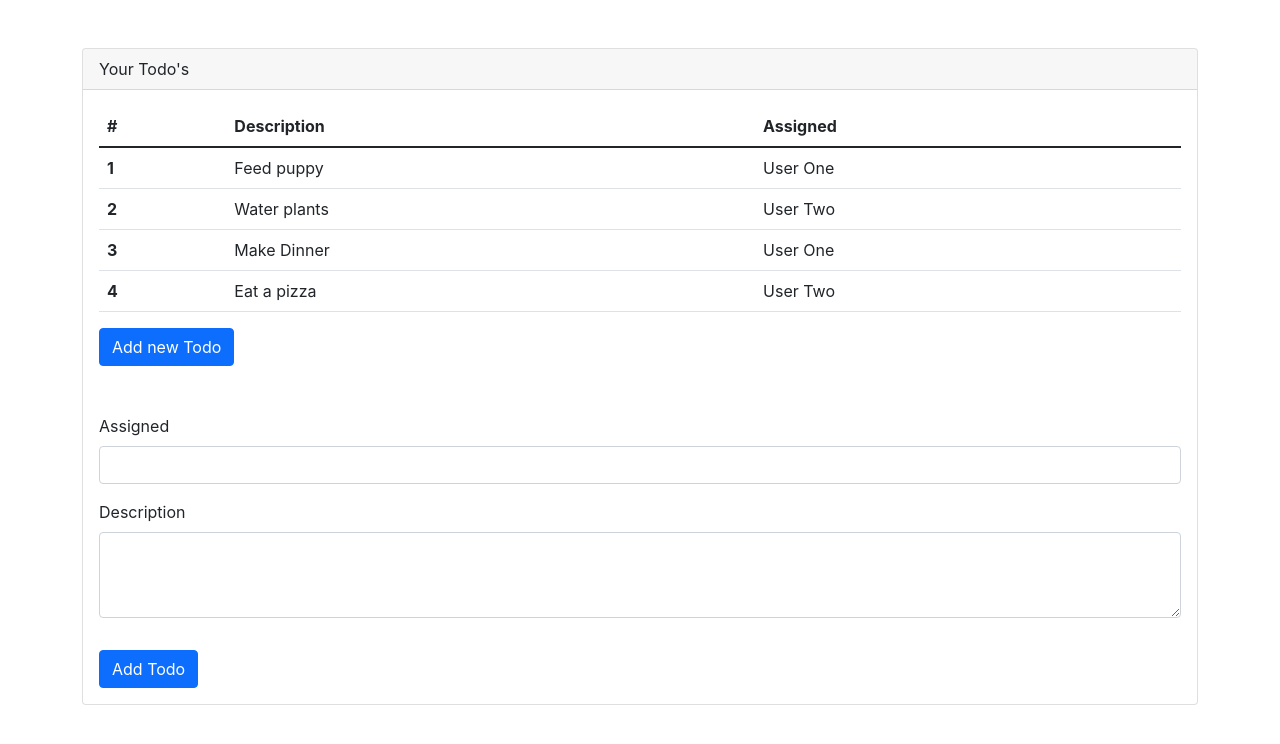
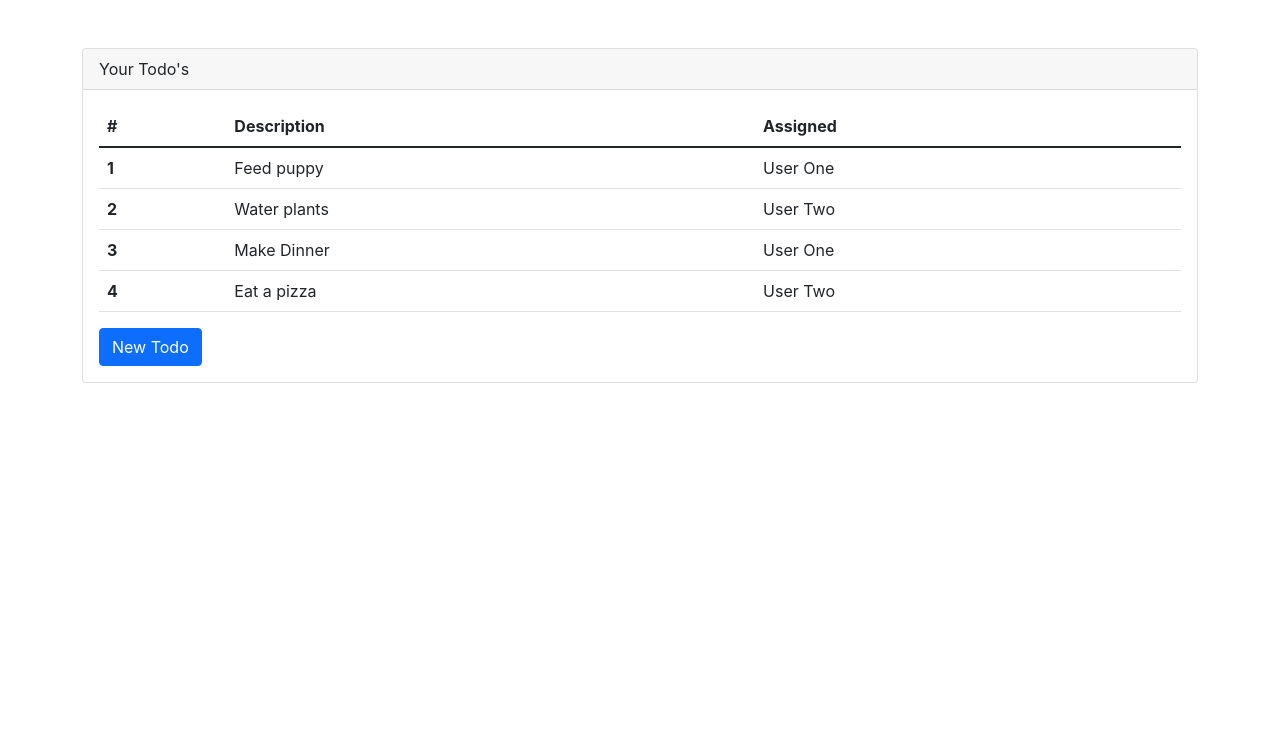
Before and after one commit to matthewguizar/ReactDemo, a React (Create React App) app: page / in a window 1280 px wide. Shown: the top 744 px of the page. Built offline with nearby package versions, Linux system fonts and the light colour scheme.

Commit message:
implemented close and open todo

```diff
--- a/src/App.js
+++ b/src/App.js
@@ -4,6 +4,8 @@
 import NewTodoForm from './components/NewTodoForm';
 
 function App() {
+
+  const [showAddTodoForm, setShowAddTodoForm] = useState(false);
 
   const [todos, setTodos] = useState( [
     {rowNumber: 1, rowDescription: 'Feed puppy', rowAssigned: 'User One'},
@@ -45,10 +47,12 @@
         </div>
         <div className='card-body'>
           <TodoTable todos={todos} deleteTodo={deleteTodo}/>
-          <button className="btn btn-primary">
-            Add new Todo
+          <button onClick={() => setShowAddTodoForm(!showAddTodoForm)} className="btn btn-primary" >
+            {showAddTodoForm ? 'Close New Todo' : 'New Todo'}
             </button>
+            {showAddTodoForm &&
             <NewTodoForm addTodo={addTodo}/>
+            }
         </div>
       </div>
     </div>
```
